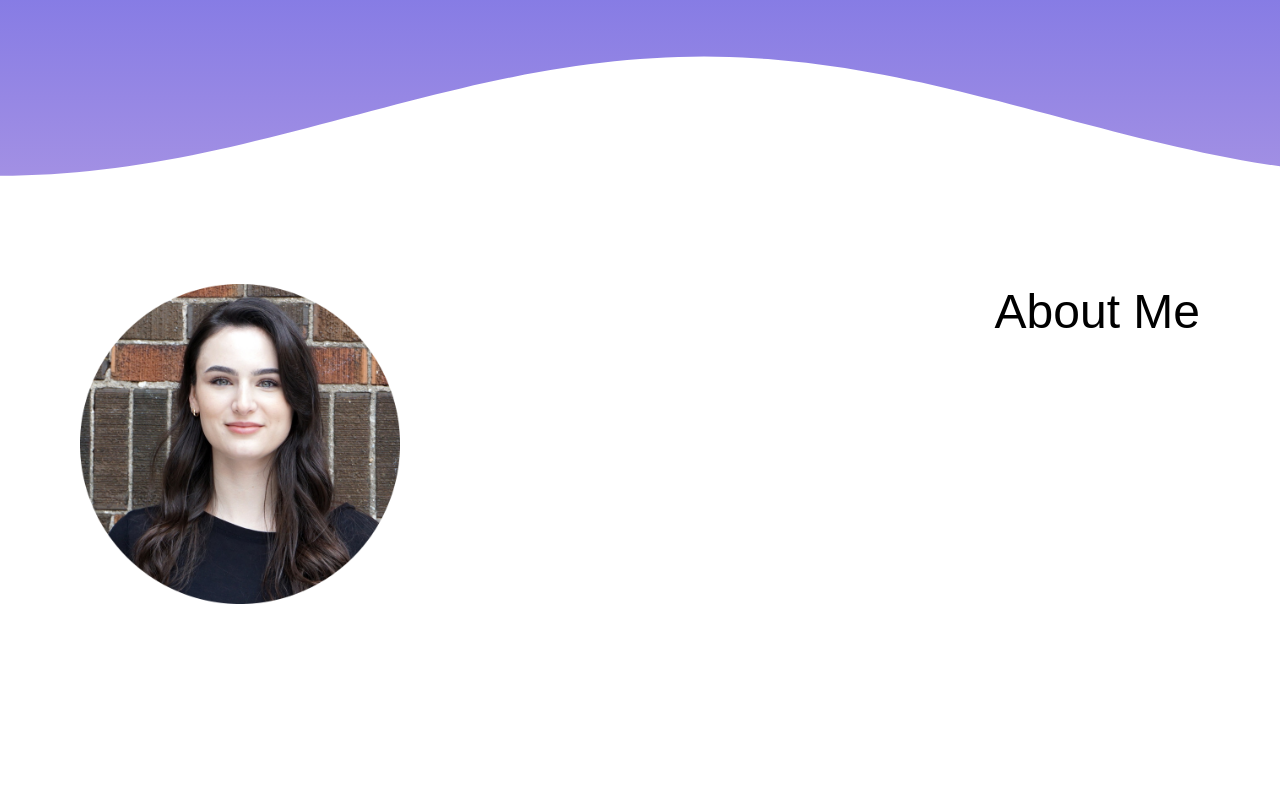
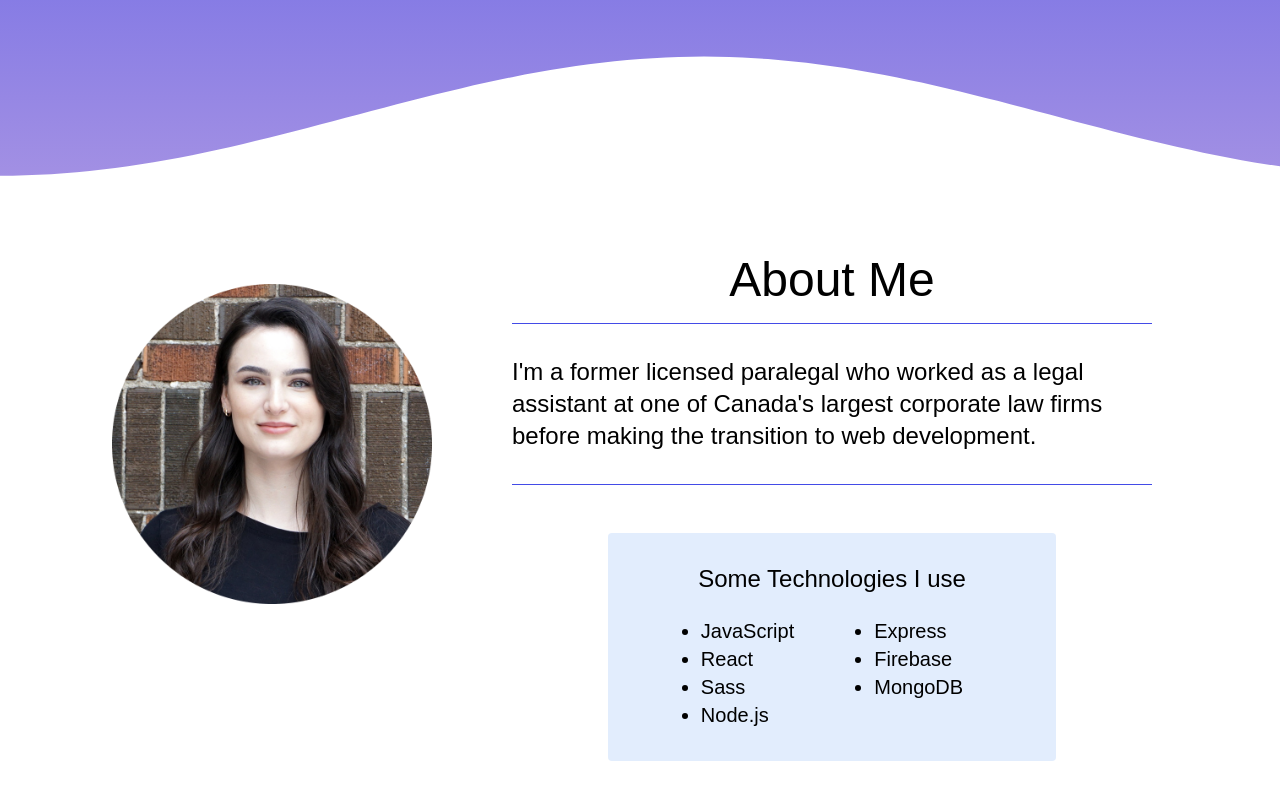
Before and after one commit to nicolecevey/portfolio, a React (Create React App) app: page / in a window 1280 px wide. Shown: the part 516-1316 px from the top of the page. Before the commit the page ends 1200 px from the top, so only its background shows below. Built offline with nearby package versions, Linux system fonts and the light colour scheme.

Commit message:
Adding list of technologies

```diff
--- a/src/App.scss
+++ b/src/App.scss
@@ -12,7 +12,20 @@ h1 {
 
 }
 
+h2 {
+  font-size: 1.5rem;
+  font-weight: 500;
+
+}
+
 p {
   font-size: 1.5rem;
   font-weight: 100;
+  line-height: 2rem;;
 }
+
+li {
+  font-size: 1.25rem;
+  font-weight: 100;
+  line-height: 1.75rem;;
+}
--- a/src/components/About/About.js
+++ b/src/components/About/About.js
@@ -4,9 +4,32 @@ import "./About.scss";
 export function About() {
  return (
     <article className="about">
-        <img src={headshot} className="about__headshot"></img>
-        <div className="about__text">
-            <h1>About Me</h1>
+        <img
+            src={headshot}
+            className="about__headshot"
+            alt="Headshot"
+        ></img>
+        <div className="about__description">
+            <h1 className="about__title">About Me</h1>
+            <div className="about__text">
+                <p>I'm a former licensed paralegal who worked as a legal assistant at one of Canada's largest corporate law firms before making the transition to web development.</p>
+            </div>
+            <section className="technologies">
+                <h2 className="technologies__title">Some Technologies I use</h2>
+                    <ul className="technologies__list">
+                        <div>
+                            <li>JavaScript</li>
+                            <li>React</li>
+                            <li>Sass</li>
+                            <li>Node.js</li>
+                        </div>
+                        <div>
+                            <li>Express</li>
+                            <li>Firebase</li>
+                            <li>MongoDB</li>
+                        </div>
+                    </ul>
+            </section>
         </div>
     </article>
 
--- a/src/components/About/About.scss
+++ b/src/components/About/About.scss
@@ -1,15 +1,54 @@
 .about {
     margin: 0 5rem 5rem 5rem;
     display: flex;
-    justify-content: space-between;
+    justify-content: center;
+    gap: 4rem;
 
     &__headshot {
         height: 20rem;
     }
 
+    &__description {
+        max-width: 40rem;
+        display: flex;
+        flex-direction: column;
+        justify-content: center;
+        align-items: center;
+        padding: 0 1rem;
+        margin-top: -2rem;
+    }
+
+    &__title {
+        padding-bottom: 1rem;
+        text-align: center;
+    }
+
     &__text {
-        width: 100;
+        padding: 2rem 0;
+        border-bottom: 1px solid #434BE7;
+        border-top: 1px solid #434BE7;
+    }
+}
+
+.technologies {
+    display: flex;
+    flex-direction: column;
+    justify-content: center;
+    align-items: center;
+    width: 28rem;
+    padding: 2rem 0;
+    margin-top: 3rem;
+    background-color: #1d6ef020;
+    border-radius: 4px;
+
+    &__title {
+        padding-bottom: 1.5rem;
+    }
+
+    &__list {
+        width: 28rem;
         display: flex;
         justify-content: center;
+        gap: 5rem;
     }
 }
```
